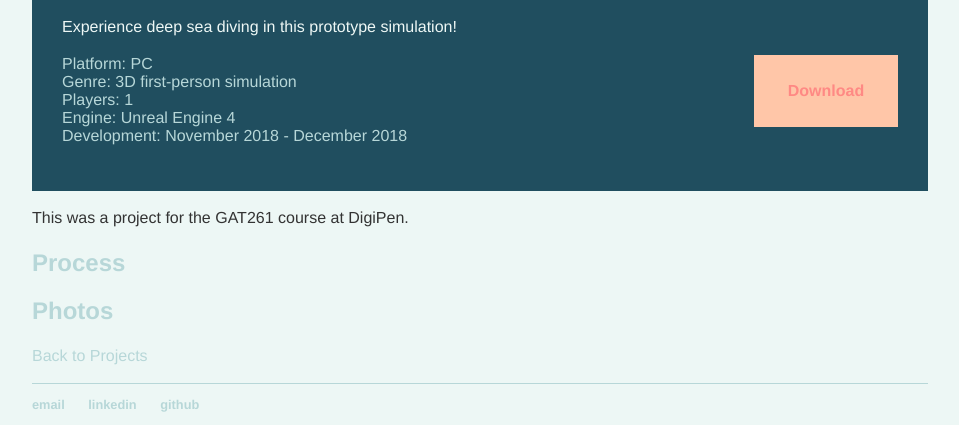
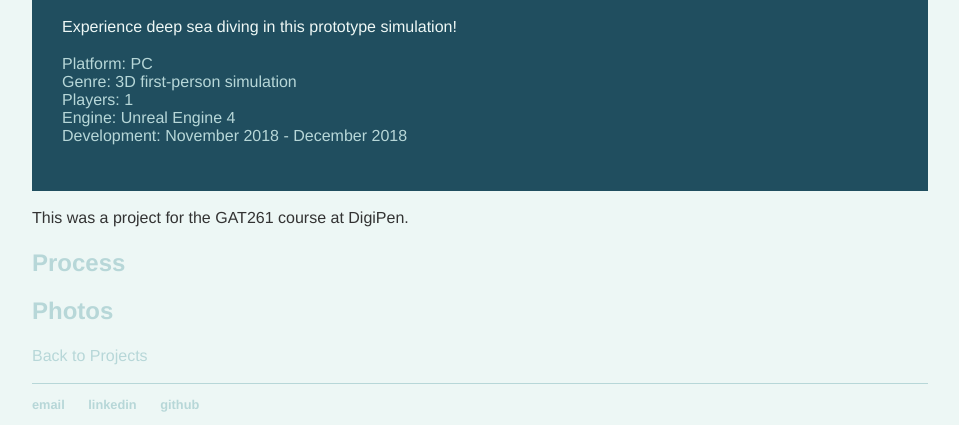
Before and after one commit to digigrant/digigrant.github.io, a Jekyll site: the page built from projects/diving-game.html, in a window 1280 px wide, cut to the strip 929-1354 px from the top of the page. Shown: the whole strip, without its empty margins (160-1119 px from the left). Built offline with Jekyll 4.4.1, drawn with Linux system fonts in a browser that asks for light colours.

Commit message:
Update projects.html

```diff
--- a/_layouts/projects.html
+++ b/_layouts/projects.html
@@ -6,8 +6,6 @@ layout: default
   <div class="project-container">
     <iframe class="video" src={{ "https://www.youtube.com/embed/" | append: page.video-id }} frameborder="0"></iframe>
     <p>{{ page.description }}</p>
-
-    <a href="{{ page.download }}"><div class="buttonDownload">Download</div></a>
 
     <ul class="downloads">
     {% for item in site.data.downloads.{{ page.name | remove: ".html" }} %}
```
